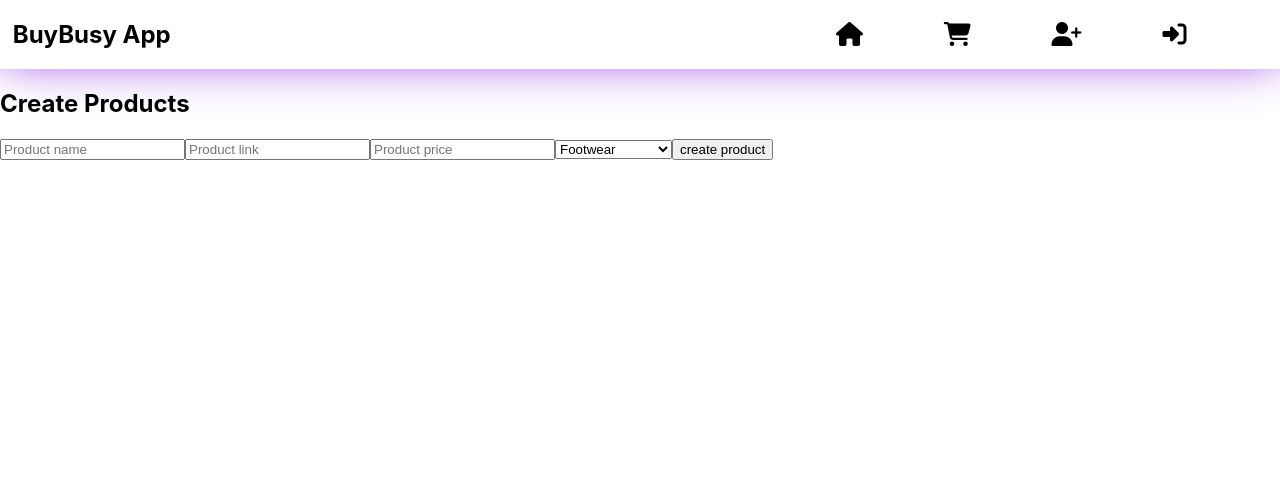
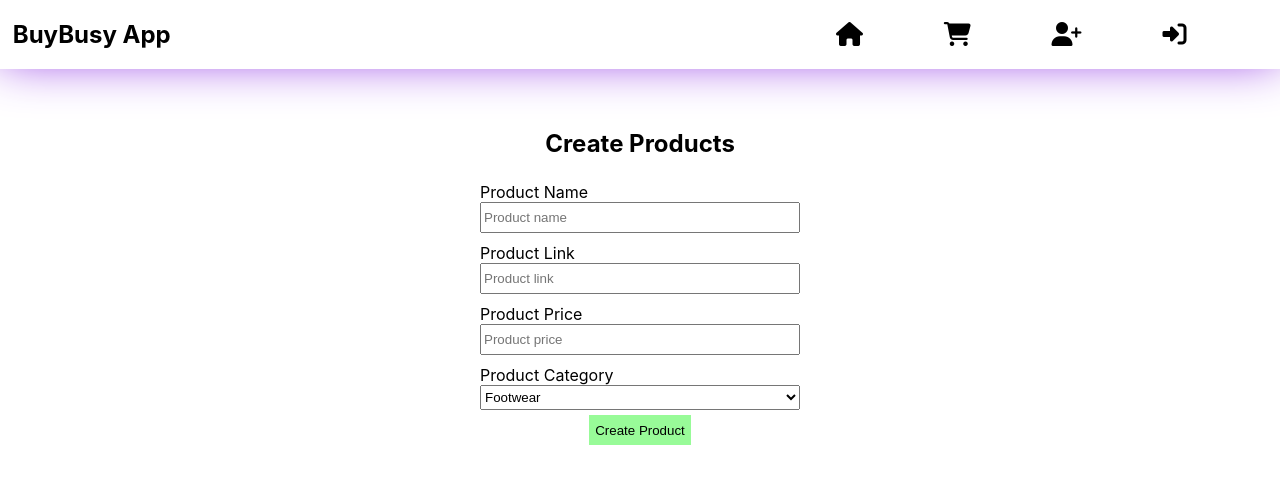
Before and after one commit to shivamk001/Buybusy_ECommerce_React_Firebase, a React (Create React App) app: page /createProduct in a window 1280 px wide. Shown: the top 484 px of the page. Built offline with nearby package versions, Linux system fonts and the light colour scheme; no server answers; the database is empty.

Commit message:
Fixed styling of forms

```diff
--- a/src/Components/CreateProduct/CreateProduct.js
+++ b/src/Components/CreateProduct/CreateProduct.js
@@ -1,6 +1,7 @@
 import { useState, useRef } from "react"
 import { db } from "../../firebaseinit";
 import { collection, addDoc } from "firebase/firestore";
+import Form from '../Form/Form'
 
 export default function CreateProduct(){
     let [product, setProduct]=useState({name:'', imageLink:'', price: 0})
@@ -17,19 +18,32 @@ export default function CreateProduct(){
 
     return (
         <>
+            <Form handleSubmit={createProduct}>
                 <h2>Create Products</h2>
-            <form onSubmit={createProduct}>
-                <input type='text' placeholder="Product name" required onChange={(e)=>{setProduct({...product, name: e.target.value })}} onClick={(el)=>ref.current.push(el)}/>
-                <input type='text' placeholder="Product link" required onChange={(e)=>{setProduct({...product, imageLink: e.target.value })}} onClick={(el)=>ref.current.push(el)}/>
-                <input type='number' placeholder="Product price" required onChange={(e)=>{setProduct({...product, price: e.target.value })}} onClick={(el)=>ref.current.push(el)}/>
-                <select required onChange={(e)=>{setProduct({...product, category: e.target.value })}} onClick={(el)=>ref.current.push(el)}>
+                <div>
+                    <label for='productName'>Product Name</label>
+                    <input id='productName' type='text' placeholder="Product name" required onChange={(e)=>{setProduct({...product, name: e.target.value })}} onClick={(el)=>ref.current.push(el)}/>
+                </div>
+                <div>
+                    <label for='productLink'>Product Link</label>
+                    <input id='productLink' type='text' placeholder="Product link" required onChange={(e)=>{setProduct({...product, imageLink: e.target.value })}} onClick={(el)=>ref.current.push(el)}/>
+                </div>
+                <div>
+                    <label form="productPrice">Product Price</label>
+                    <input id='productPrice' type='number' placeholder="Product price" required onChange={(e)=>{setProduct({...product, price: e.target.value })}} onClick={(el)=>ref.current.push(el)}/>
+                </div>
+                <div>
+                    <label for='productCategory'>Product Category</label>
+                    <select id='productCategory' required onChange={(e)=>{setProduct({...product, category: e.target.value })}} onClick={(el)=>ref.current.push(el)}>
                         <option value="footwear">Footwear</option>
                         <option value="accessories">Accessories</option>
                         <option value="menclothes">Men Clothes</option>
                         <option value="womenclothes">Women Clothes</option>
                     </select>
-                <input type='submit' value='create product'/>
-            </form>
+                </div>
+
+                <button type='submit'>Create Product</button>
+            </Form>
         </>
 
     )
--- /dev/null
+++ b/src/Components/Form/Form.js
@@ -0,0 +1,12 @@
+import styles from './form.module.css'
+
+export default function Form({handleSubmit, children, heading}){
+    console.log(children)
+    return <>
+
+        <form onSubmit={handleSubmit} className={styles.form}>
+            <h2>{heading}</h2>
+            {children}
+        </form>
+    </>
+}
--- /dev/null
+++ b/src/Components/Form/form.module.css
@@ -0,0 +1,28 @@
+.form{
+    display: flex;
+    flex-direction: column;
+    align-items: center;
+    justify-content: center;
+}
+
+.form div{
+    display: flex;
+    flex-direction: column;
+    width: 25%;
+    margin: 5px;
+}
+
+input{
+    height: 25px;
+}
+
+select{
+    height: 25px;
+}
+
+.form button{
+    background-color: palegreen;
+    color: black;
+    border: none;
+    height: 30px;
+}
--- a/src/Components/User/Signin.js
+++ b/src/Components/User/Signin.js
@@ -1,9 +1,12 @@
 import { useState } from "react"
 import { signInWithEmailAndPassword } from "firebase/auth";
+import { useNavigate } from "react-router-dom";
 // import { toast } from "react-toastify";
 
 import { auth } from "../../firebaseinit";
-import { useNavigate } from "react-router-dom";
+
+
+import Form from "../Form/Form";
 
 export default function Signin(){
     let [email, setEmail]=useState('');
@@ -35,12 +38,19 @@ export default function Signin(){
 
     return (
         <>
-            <h6>Signin</h6>
-            <form onSubmit={handleSubmit}>
-                <input type="email" placeholder="Enter Email" onChange={(e)=>setEmail(e.target.value)} required/>
-                <input type="password" placeholder="Enter Password" onChange={(e)=>setPassword(e.target.value)} required/>
-                <input type="submit"/>
-            </form>
+
+            <Form handleSubmit={handleSubmit}>
+                <h2>Signin</h2>
+                <div>
+                  <label for='signinEmail'>Email</label>
+                  <input id='signinEmail' type="email" placeholder="Enter Email" onChange={(e)=>setEmail(e.target.value)} required/>
+                </div>
+                <div>
+                  <label for='signinPassword'>Password</label>
+                  <input id='signinPassword' type="password" placeholder="Enter Password" onChange={(e)=>setPassword(e.target.value)} required/>
+                </div>
+                <button type='submit'>Submit</button>
+            </Form>
         </>
 
     )
--- a/src/Components/User/Signup.js
+++ b/src/Components/User/Signup.js
@@ -3,6 +3,8 @@ import { toast } from "react-toastify";
 import { createUserWithEmailAndPassword } from "firebase/auth";
 
 import { auth } from "../../firebaseinit";
+
+import Form from "../Form/Form";
 
 export default function Signup(){
     let [email, setEmail]=useState('');
@@ -34,13 +36,24 @@ export default function Signup(){
 
     return (
         <>
-            <h6>Signup</h6>
-            <form onSubmit={handleSubmit}>
-                <input type="email" placeholder="Enter Email" onChange={(e)=>setEmail(e.target.value)} required/>
-                <input type="password" placeholder="Enter Password" onChange={(e)=>setPassword(e.target.value)} required/>
-                <input type="password" placeholder="Confirm Password" onChange={(e)=>setConfirmPassword(e.target.value)} required/>
-                <input type="submit"/>
-            </form>
+
+            <Form handleSubmit={handleSubmit}>
+                <h2>Signup</h2>
+                <div>
+                    <label for='signupEmail'>Email</label>
+                    <input id='signupEmail' type="email" placeholder="Enter Email" onChange={(e)=>setEmail(e.target.value)} required/>
+                </div>
+                <div>
+                    <label for='signupPassword'>Password</label>
+                    <input id='signupPassword' type="password" placeholder="Enter Password" onChange={(e)=>setPassword(e.target.value)} required/>
+                </div>
+                <div>
+                    <label for='signupConfirm'>Confirm Password</label>
+                    <input id='signupConfirm' type="password" placeholder="Confirm Password" onChange={(e)=>setConfirmPassword(e.target.value)} required/>
+                </div>
+
+                <button type='submit'>Submit</button>
+            </Form>
         </>
 
     )
--- a/src/index.js
+++ b/src/index.js
@@ -8,4 +8,5 @@ root.render(
   <React.StrictMode>
     <App />
   </React.StrictMode>
+  // <App />
 );
```
Lines whose indentation alone changed are shown as unchanged.
